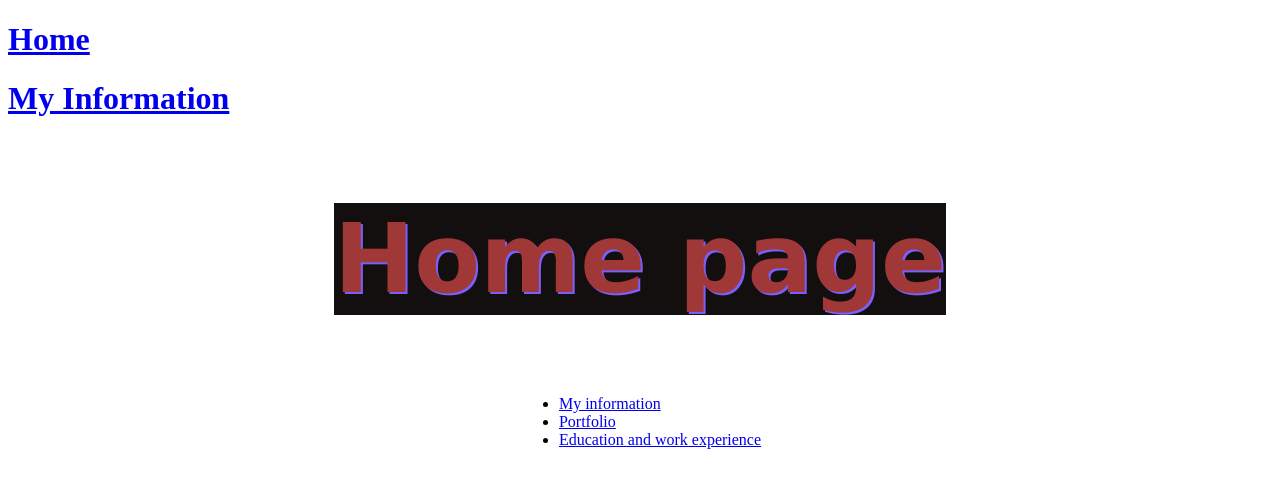
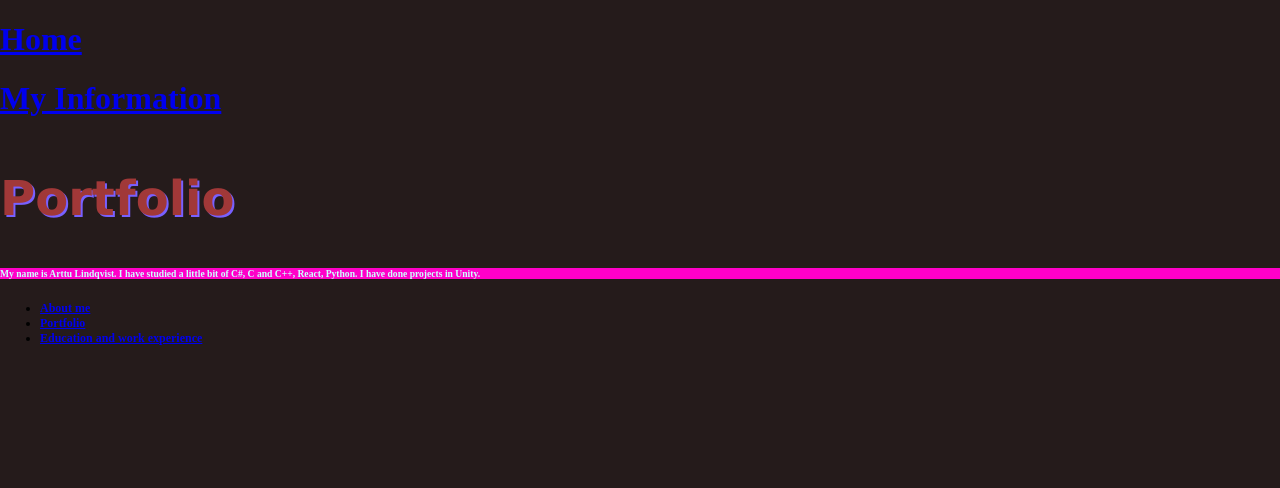
Before and after one commit to MrBrowniee/portfolio, a React (Create React App) app: page /home in a window 1280 px wide. Shown: the top 488 px of the page. Built offline with nearby package versions, Linux system fonts and the light colour scheme.

Commit message:
Page Background

```diff
--- a/src/App.tsx
+++ b/src/App.tsx
@@ -1,12 +1,12 @@
 import React from 'react'
 import Footer from './components/footer/footer';
 import Homepage from './components/homepage/homepage';
-import Navbar from './components/navbar/navbar';
 
 const App: React.FC = () => {
   return (
     <div>
       <Homepage />
+      <Footer />
     </div>
   )
 }
--- a/src/components/footer/footer.module.scss
+++ b/src/components/footer/footer.module.scss
@@ -1,7 +1,6 @@
 .container {
     width: 100%;
     height: 450px;
-    background: #1abc9c;
     display: flex;
     flex-direction: column;
     justify-content: center;
@@ -18,7 +17,6 @@
       font-weight: 700;
       font-size: 25px;
       color: rgb(206, 255, 255);
-      background: rgb(255, 0, 200);
       padding: 10px;
     }
   }
--- a/src/components/homepage/homepage.module.scss
+++ b/src/components/homepage/homepage.module.scss
@@ -3,23 +3,26 @@
     height: 45%;
     display: flex;
     flex-direction: column;
-    justify-content: center;
-    align-items: center;
+    flex-wrap: wrap-reverse;
+    justify-content: space-between;
 
     h1 {
-      font-size: 600%;
+      font-size: 300%;
       color: rgb(161, 56, 56);
       text-shadow: 2px 2px #7860ff;
       font-family: Verdana, Geneva, Tahoma, sans-serif;
-      background-color: rgb(20, 15, 15);
     }
 
 
     p {
       font-weight: 700;
-      font-size: 25px;
+      font-size: 60%;
       color: rgb(206, 255, 255);
       background: rgb(255, 0, 200);
-      padding: 10px;
+      padding: 0%;
+    }
+
+    h2 {
+      font-size: 75%;
     }
   }
--- a/src/components/homepage/homepage.tsx
+++ b/src/components/homepage/homepage.tsx
@@ -8,13 +8,15 @@ type HomepageProps = {
 const Homepage: React.FC<HomepageProps> = () => {
   return (
     <div className={styles.container}>
-    <h1>Home page</h1>
+    <h1>Portfolio</h1>
+    <p>My name is Arttu Lindqvist. I have studied a little bit of C#, C and C++, React, Python.
+      I have done projects in Unity. </p>
     <nav>
-      <ul>
-        <li><a href="./main">My information</a></li>
+      <h2><ul>
+        <li><a href="./main">About me</a></li>
         <li><a href="./projects">Portfolio</a></li>
         <li><a href="./cv">Education and work experience</a></li>
-      </ul>
+      </ul></h2>
     </nav>
   </div>
   )
--- a/src/index.module.scss
+++ b/src/index.module.scss
@@ -1,4 +1,4 @@
 body {
     margin: 0;
-    background: red;
+    background: rgb(37, 27, 27);
 }
--- a/src/index.tsx
+++ b/src/index.tsx
@@ -10,6 +10,16 @@ import {
 import Homepage from './components/homepage/homepage';
 import styles from './index.module.scss'
 import Navbar from './components/navbar/navbar';
+
+const Index = () => {
+  return (
+    <div className={styles.container}>
+      Index
+    </div>
+  )
+}
+
+export default Index
 
 
 const root = ReactDOM.createRoot(
```
Also changed, not shown: src/components/info/info.module.scss (added).
